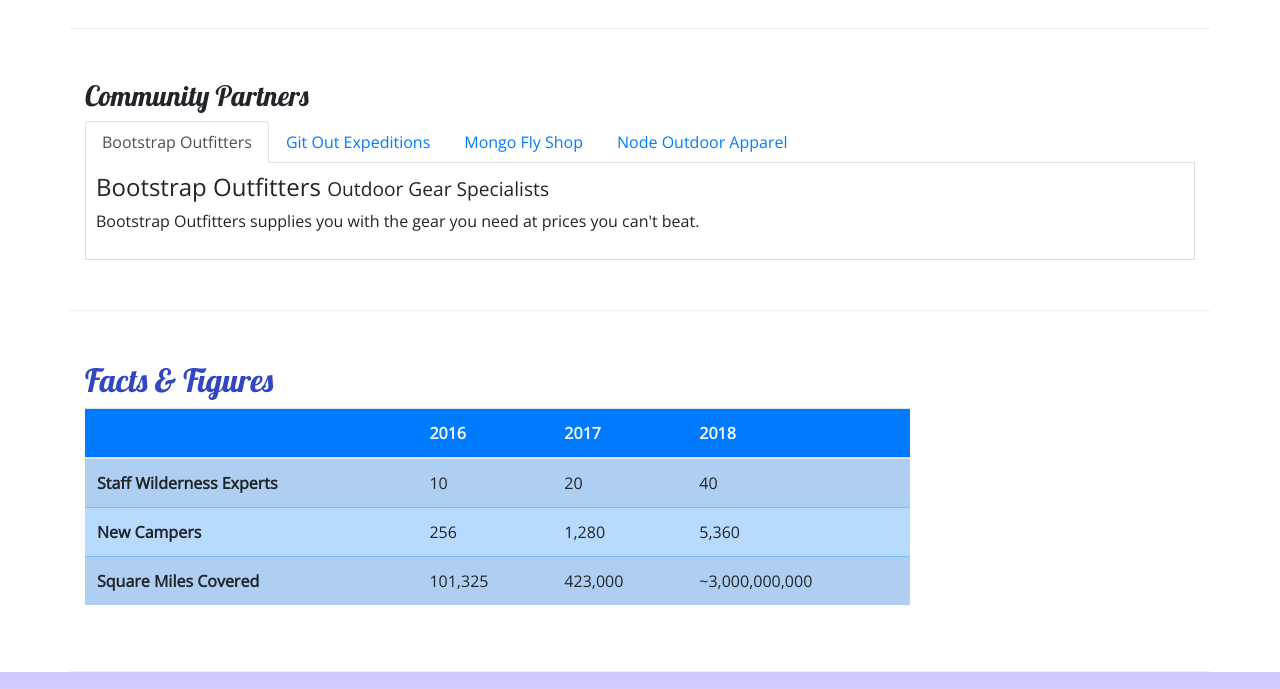
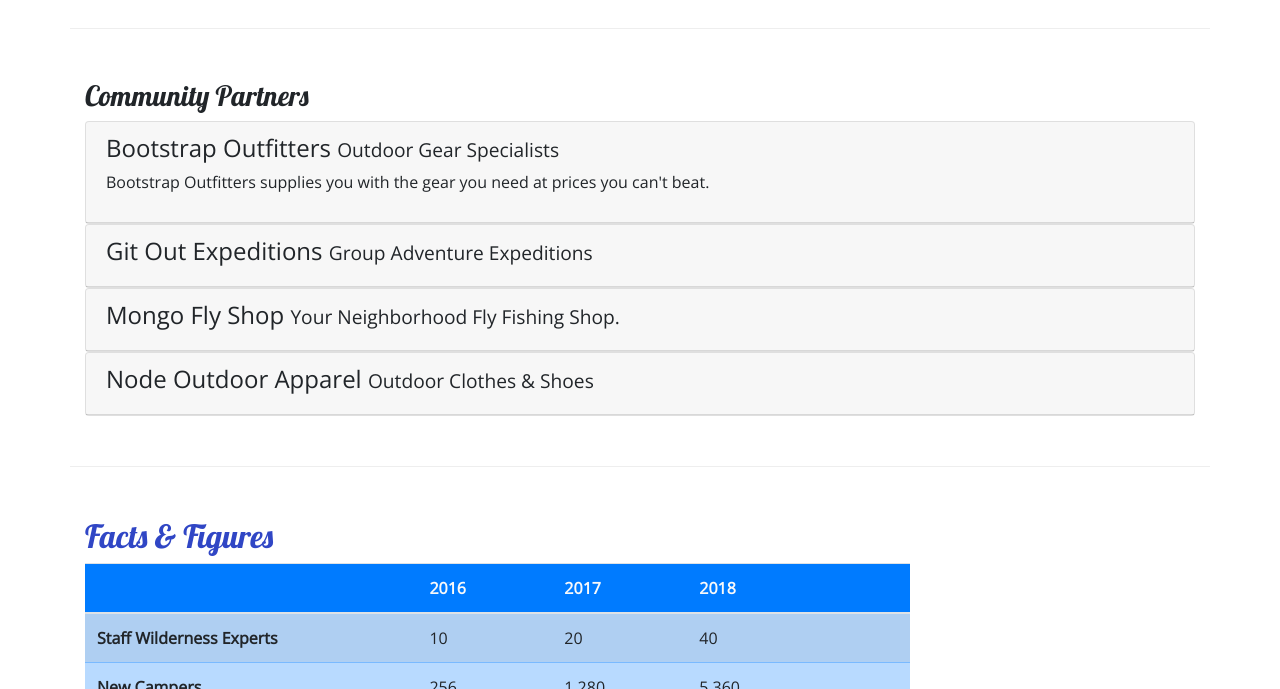
Before and after one commit to krabut/nucampsite, a website: page aboutus.html in a window 1280 px wide. Shown: the part 800-1489 px from the top of the page. Drawn offline with nearby package versions, Linux system fonts and the light colour scheme.

Commit message:
Accordion

```diff
--- a/aboutus.html
+++ b/aboutus.html
@@ -105,29 +105,49 @@
             <div class="col">
                 <h3>Community Partners</h3>
 
-                <ul class="nav nav-tabs">
-                    <li class="nav-item"><a class="nav-link active" href="#bootstrap" role="tab" data-toggle="tab">Bootstrap Outfitters</a></li>
-                    <li class="nav-item"><a class="nav-link" href="#git" role="tab" data-toggle="tab">Git Out Expeditions</a></li>
-                    <li class="nav-item"><a class="nav-link" href="#mongo" role="tab" data-toggle="tab">Mongo Fly Shop</a></li>
-                    <li class="nav-item"><a class="nav-link" href="#node" role="tab" data-toggle="tab">Node Outdoor Apparel</a></li>
-                </ul>
 
-                <div class="tab-content">
-                    <div role="tabpanel" class="tab-pane fade show active" id="bootstrap">
-                        <h4>Bootstrap Outfitters <small>Outdoor Gear Specialists</small></h4>
-                        <p class="d-none d-sm-block">Bootstrap Outfitters supplies you with the gear you need at prices you can't beat.</p>
+                <div id="accordion">
+                    <div class="card">
+                        <div class ="card-header" role="tab">
+                            <h4><a data-toggle="collapse" data-target="#bootstrap">Bootstrap Outfitters <small>Outdoor Gear Specialists</small></a></h4>
+                            <div class="collapse show" id="bootstrap" data-parent="#accordion">
+                                <div class="card=body">
+                                    <p class="d-none d-sm-block">Bootstrap Outfitters supplies you with the gear you need at prices you can't beat.</p>
+                                </div>
+                            </div>
+                        </div>
                     </div>
-                    <div role="tabpanel" class="tab-pane fade" id="git">
-                        <h4>Git Out Expeditions <small>Group Adventure Expeditions</small></h4>
-                        <p class="d-none d-sm-block">Join Git Out Expeditions to explore new horizons with a group of other adventurers!</p>
+
+                    <div class="card">
+                        <div class ="card-header" role="tab">
+                            <h4><a data-toggle="collapse" data-target="#git">Git Out Expeditions <small>Group Adventure Expeditions</small></a></h4>
+                            <div class="collapse" id="git" data-parent="#accordion">
+                                <div class="card=body">
+                                    <p class="d-none d-sm-block">Join Git Out Expeditions to explore new horizons with a group of other adventurers!</p>
+                                </div>
+                            </div>
+                        </div>
                     </div>
-                    <div role="tabpanel" class="tab-pane fade" id="mongo">
-                        <h4>Mongo Fly Shop <small>Your Neighborhood Fly Fishing Shop.</small></h4>
-                        <p class="d-none d-sm-block">Need a new fishing pole, a tacklebox, or flies of all kinds? Stop by Mongo Fly Shop.</p>
+
+                    <div class="card">
+                        <div class ="card-header" role="tab">
+                            <a data-toggle="collapse" data-target="#mongo"><h4>Mongo Fly Shop <small>Your Neighborhood Fly Fishing Shop.</small></a></h4>
+                            <div class="collapse" id="mongo" data-parent="#accordion">
+                                <div class="card=body">
+                                    <p class="d-none d-sm-block">Need a new fishing pole, a tacklebox, or flies of all kinds? Stop by Mongo Fly Shop.</p>
+                                </div>
+                            </div>
+                        </div>
                     </div>
-                    <div role="tabpanel" class="tab-pane fade" id="node">
-                        <h4>Node Outdoor Apparel <small>Outdoor Clothes & Shoes</small></h4>
-                        <p class="d-none d-sm-block">From polar fleeces to swimsuits, hiking boots to waders, a visit to Node will be sure to get you covered.</p>
+                    <div class="card">
+                        <div class ="card-header" role="tab">
+                            <a data-toggle="collapse" data-target="#node"><h4>Node Outdoor Apparel <small>Outdoor Clothes & Shoes</small></a></h4>
+                            <div class="collapse" id="node" data-parent="#accordion">
+                                <div class="card=body">
+                                    <p class="d-none d-sm-block">From polar fleeces to swimsuits, hiking boots to waders, a visit to Node will be sure to get you covered.</p>
+                                </div>
+                            </div>
+                        </div>
                     </div>
                 </div>
 
--- a/css/styles.css
+++ b/css/styles.css
@@ -36,8 +36,15 @@
     background-color: #901CAD;
 }
 
-.tab-content {
-    border: 1px solid #DDD;
-    border-top: none;
-    padding: 10px;
-}
+*/
+/* NOTE: An update to the Bootstrap CSS since Bootstrap version 4.5.1 causes the
+accordion headers ("Bootstrap Outfitters", "Git Out Expeditions", etc) to show up as blue,
+and to have an underlined style on hover, unlike in the videos. This is not due to an issue
+in your code, but a change in Bootstrap from the version used in the videos. You can ignore
+this difference, or if you like, you can optionally override the Bootstrap CSS by adding
+the following ruleset to your styles.css file:
+*/
+a, a:hover {
+    color: inherit;
+    text-decoration: none;
+  }
```
